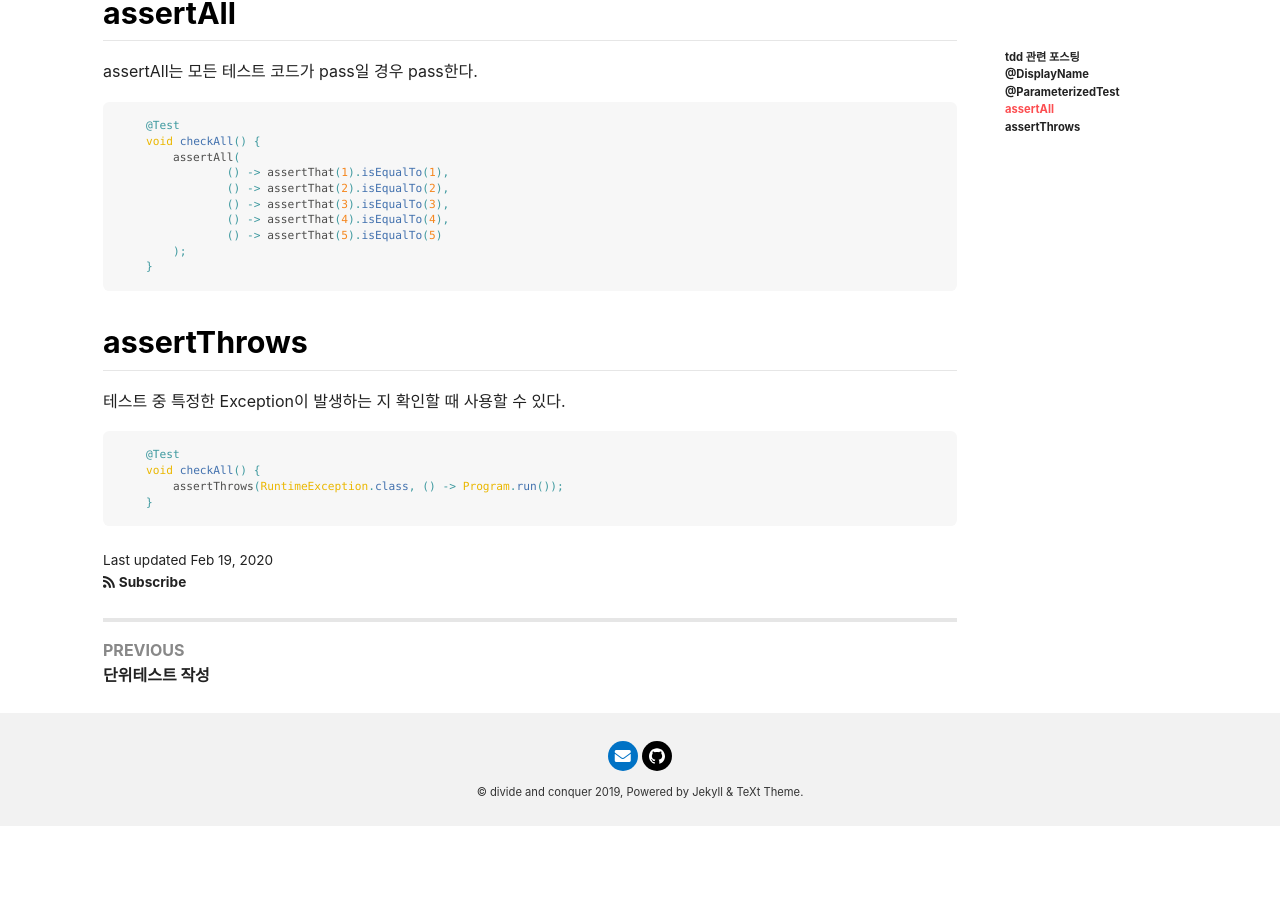
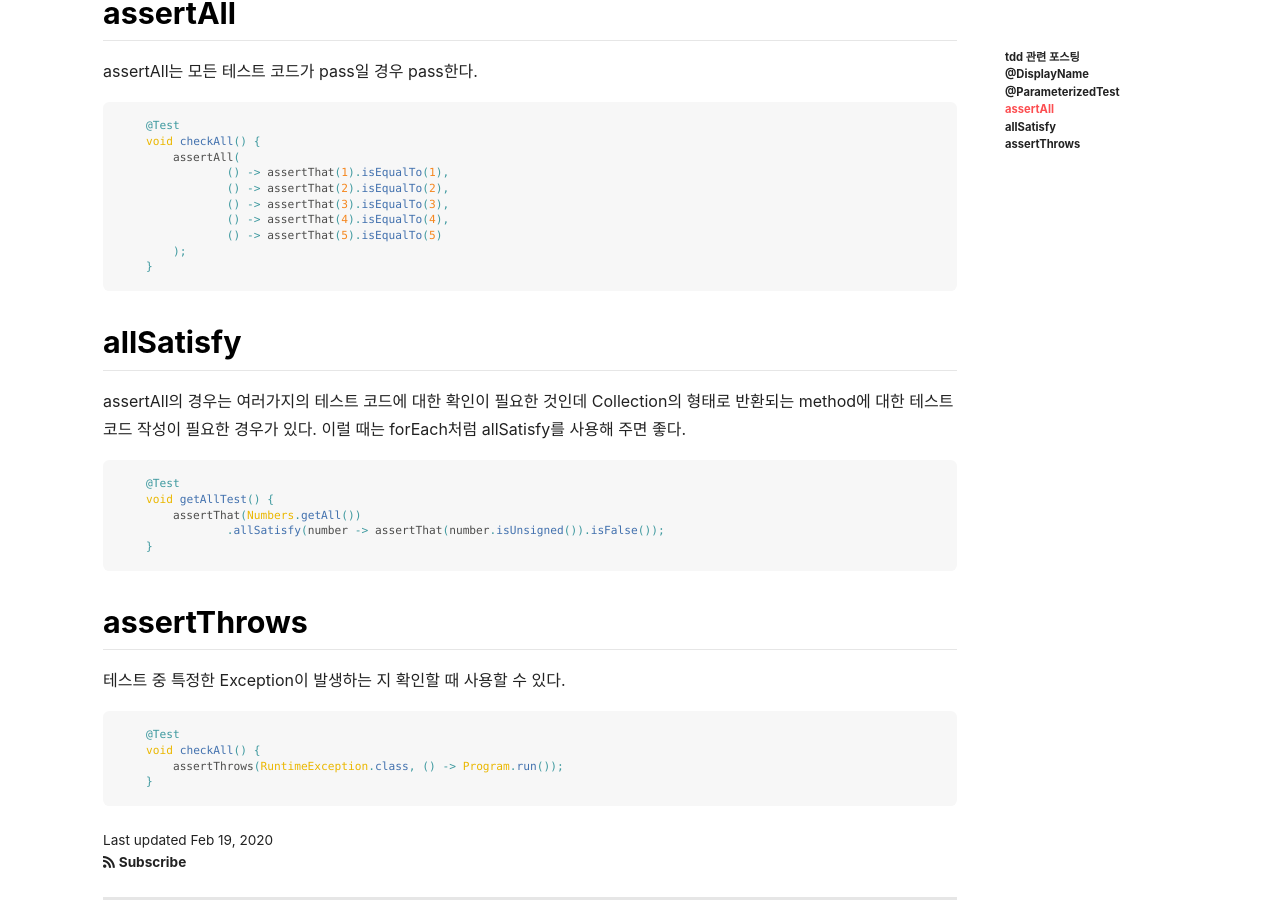
Before and after one commit to naheenosaur/naheenosaur.github.io, a Jekyll site: the page built from _posts/2020-02-18-junit5.md, in a window 1280 px wide and 900 px high, scrolled down 1417 px. Built offline with Jekyll 4.4.1, drawn with Linux system fonts in a browser that asks for light colours; nearby versions of some CDN libraries; before the commit the page ends 2243 px from its top, so only the background shows below that.

Commit message:
Junit5를 이용한 TDD 프로그래밍 추가

````diff
--- a/_posts/2020-02-18-junit5.md
+++ b/_posts/2020-02-18-junit5.md
@@ -68,6 +68,20 @@ assertAll는 모든 테스트 코드가 pass일 경우 pass한다.
         );
     }
 ```
+
+## allSatisfy
+assertAll의 경우는 여러가지의 테스트 코드에 대한 확인이 필요한 것인데
+Collection의 형태로 반환되는 method에 대한 테스트 코드 작성이 필요한 경우가 있다.
+이럴 때는 forEach처럼 allSatisfy를 사용해 주면 좋다.
+
+```java
+    @Test
+    void getAllTest() {
+        assertThat(Numbers.getAll())
+                .allSatisfy(number -> assertThat(number.isUnsigned()).isFalse());
+    }
+```
+
 ## assertThrows
 테스트 중 특정한 Exception이 발생하는 지 확인할 때 사용할 수 있다.
 
````
